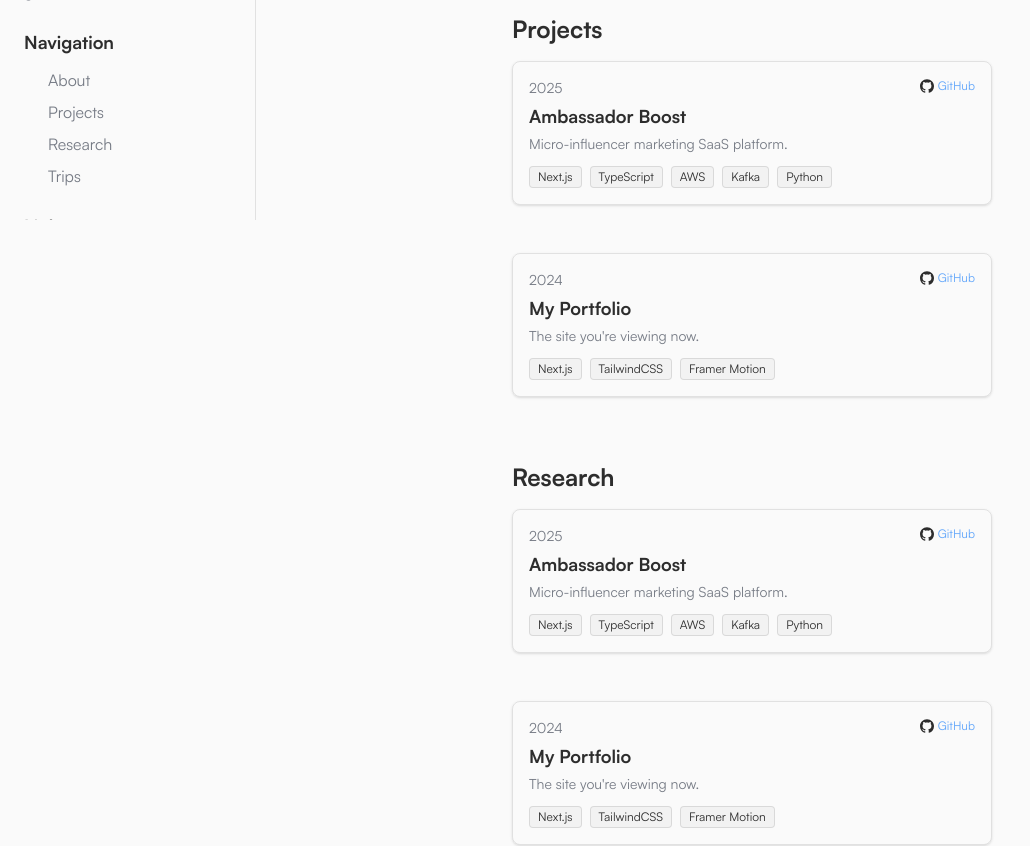
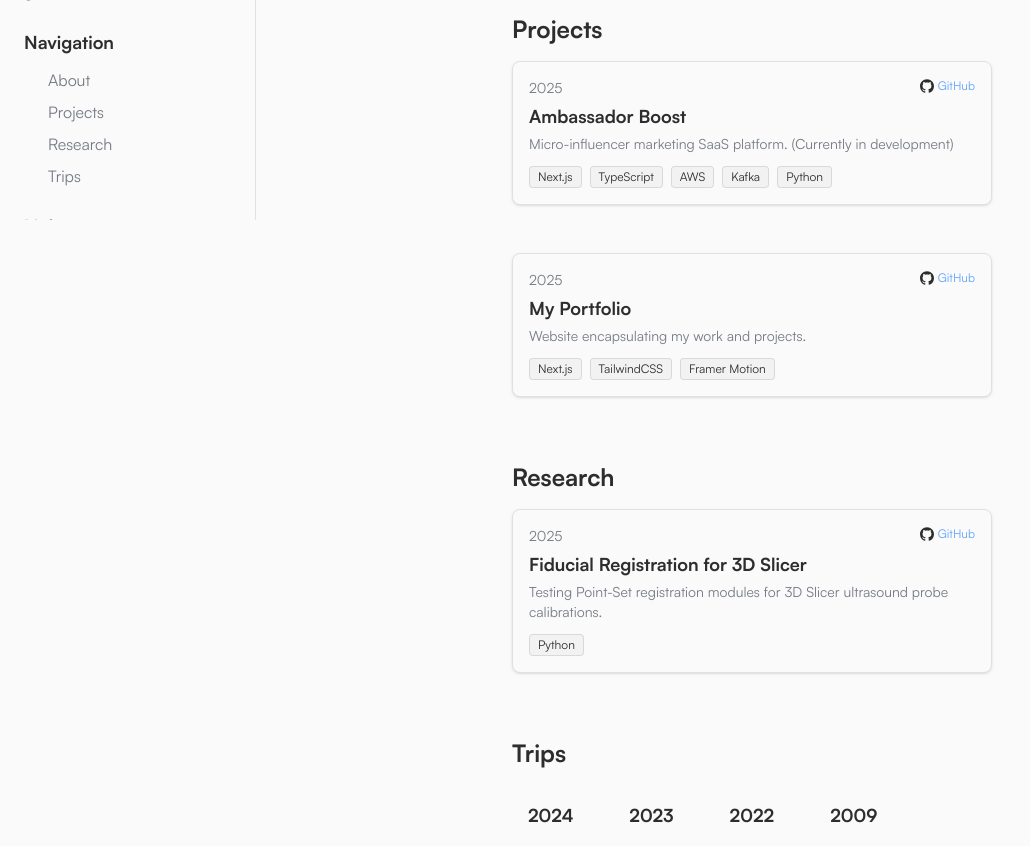
Before and after one commit to MatteoTanziCodes/personal-website, a Next.js app in the folder my-portfolio/: page / in a window 1280 px wide. Shown: the part 580-1426 px from the top of the page, without its empty margins (0-1030 px from the left). Built offline with nearby package versions, Linux system fonts and the light colour scheme; some icons are missing.

Commit message:
update projects and research

```diff
--- a/my-portfolio/src/data/projects.ts
+++ b/my-portfolio/src/data/projects.ts
@@ -2,22 +2,36 @@ export const PROJECTS = [
   {
     year: 2025,
     title: "Ambassador Boost",
-    description: "Micro-influencer marketing SaaS platform.",
+    description: "Micro-influencer marketing SaaS platform. (Currently in development)",
     builtWith: ["Next.js", "TypeScript", "AWS", "Kafka", "Python"],
-    github: "https://github.com/MatteoTanziCodes/ambassador-boost",
+    github: "https://github.com/MatteoTanziCodes/AmbassadorBoost",
   },
   {
-    year: 2024,
+    year: 2025,
     title: "My Portfolio",
-    description: "The site you're viewing now.",
+    description: "Website encapsulating my work and projects.",
     builtWith: ["Next.js", "TailwindCSS", "Framer Motion"],
-    github: "https://github.com/MatteoTanziCodes/personal-portfolio",
+    github: "https://github.com/MatteoTanziCodes/personal-website",
   },
   {
     year: 2023,
-    title: "Real-Time Payment Monitor",
-    description: "Live monitoring dashboard for internal transaction flow.",
-    builtWith: ["Python", "Plotly", "AWS Lambda", "Redshift"],
+    title: "LobbyIQ Scrapers",
+    description: "Web Scrapping electoral data from ballotpedia",
+    builtWith: ["Python"],
+    github: "https://github.com/MatteoTanziCodes/LobbyIQScraper",
+  },
+  {
+    year: 2022,
+    title: "Web-Scraping-Project",
+    description: "Project for Richard Ivey School of Business, web scraping university faculty data",
+    builtWith: ["Python"],
+    github: "https://github.com/MatteoTanziCodes/Web-Scraping-Project",
+  },
+  {
+    year: 2021,
+    title: "Pokemon Simulation ",
+    description: "A Pokemon Emulator that encorporates Java GUI and Object Oriented Design to simulate a pokemon.",
+    builtWith: ["Java", "HTML", "CSS"],
     github: "https://github.com/MatteoTanziCodes/payment-monitor",
   },
 ];
--- a/my-portfolio/src/data/research.ts
+++ b/my-portfolio/src/data/research.ts
@@ -1,23 +1,9 @@
 export const RESEARCH = [
   {
     year: 2025,
-    title: "Ambassador Boost",
-    description: "Micro-influencer marketing SaaS platform.",
-    builtWith: ["Next.js", "TypeScript", "AWS", "Kafka", "Python"],
-    github: "https://github.com/MatteoTanziCodes/ambassador-boost",
-  },
-  {
-    year: 2024,
-    title: "My Portfolio",
-    description: "The site you're viewing now.",
-    builtWith: ["Next.js", "TailwindCSS", "Framer Motion"],
-    github: "https://github.com/MatteoTanziCodes/personal-portfolio",
-  },
-  {
-    year: 2023,
-    title: "Real-Time Payment Monitor",
-    description: "Live monitoring dashboard for internal transaction flow.",
-    builtWith: ["Python", "Plotly", "AWS Lambda", "Redshift"],
-    github: "https://github.com/MatteoTanziCodes/payment-monitor",
+    title: "Fiducial Registration for 3D Slicer",
+    description: "Testing Point-Set registration modules for 3D Slicer ultrasound probe calibrations.",
+    builtWith: ["Python"],
+    github: "https://github.com/MatteoTanziCodes/Western-3DSlicer-Modules",
   },
 ];
```
